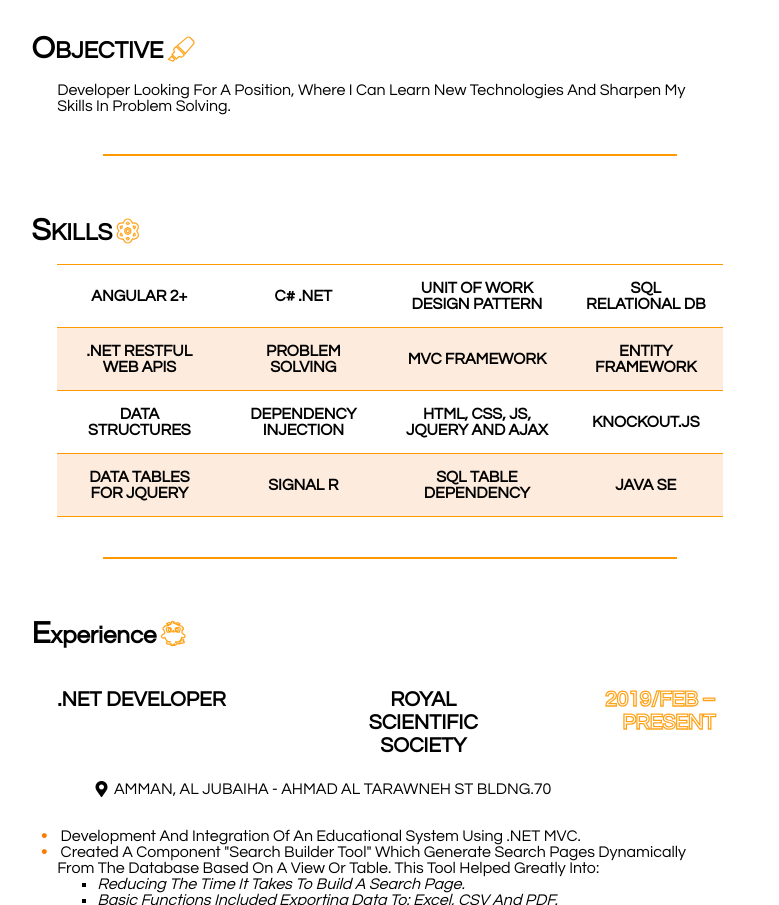
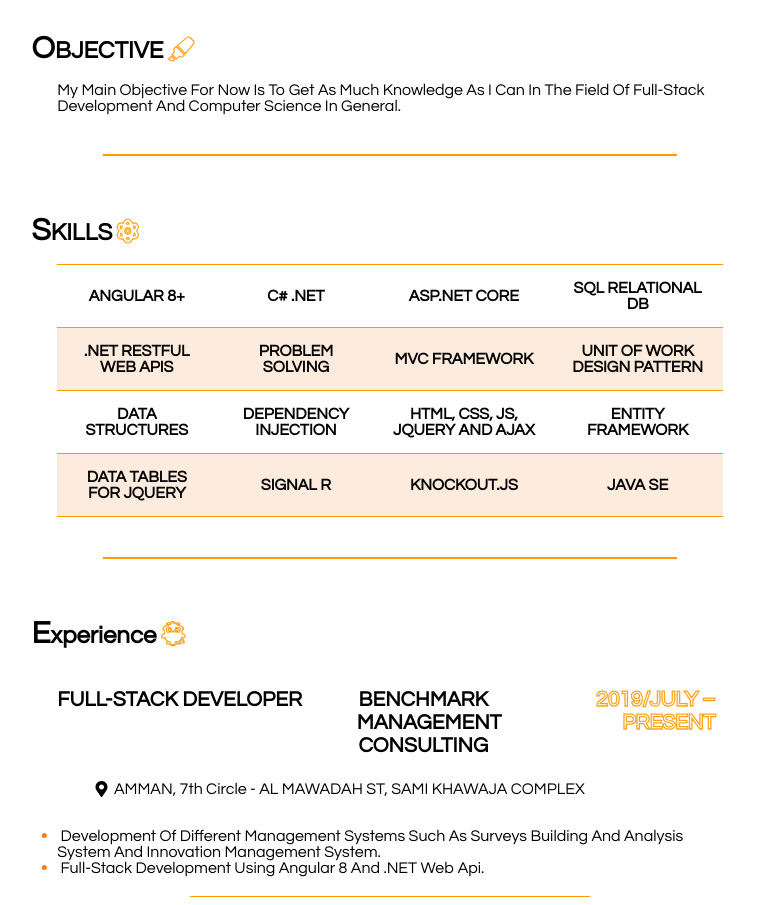
Before and after one commit to daglas4ever/cv, a plain HTML site: page index.html in a window 1280 px wide. Shown: the part 123-1028 px from the top of the page, without its empty margins (250-1029 px from the left). Drawn offline with Linux system fonts and the light colour scheme.

Commit message:
Updated Skills and experience
- Added ASP.net Core to Skills
- Removed SQL Table Dependency from Skills.
- Updated Current Experience ( Adding Benchmark and modifying RSS )
- Added PSUT to Education

```diff
--- a/index.html
+++ b/index.html
@@ -56,8 +56,8 @@
           <i class="fas fa-highlighter"></i>
         </h2>
         <div class="objective-describtion content-margin">
-          Developer looking for a position, where I can learn new technologies
-          and Sharpen my skills in problem solving.
+          My main objective for now is to get as much knowledge as i can in the
+          field of Full-Stack Development and Computer Science In General.
         </div>
       </div>
 
@@ -71,27 +71,27 @@
         <table class="skills-table content-margin">
           <tbody>
             <tr>
-              <td>Angular 2+</td>
+              <td>Angular 8+</td>
               <td>C# .Net</td>
-              <td>Unit of Work Design Pattern</td>
+              <td>ASP.Net Core</td>
               <td>SQL Relational DB</td>
             </tr>
             <tr>
               <td>.Net Restful Web APIs</td>
               <td>Problem Solving</td>
               <td>MVC Framework</td>
-              <td>Entity Framework</td>
+              <td>Unit of Work Design Pattern</td>
             </tr>
             <tr>
               <td>Data Structures</td>
               <td>Dependency Injection</td>
               <td>HTML, CSS, JS, jQuery and Ajax</td>
-              <td>Knockout.Js</td>
+              <td>Entity Framework</td>
             </tr>
             <tr>
               <td>Data tables for jQuery</td>
               <td>Signal R</td>
-              <td>SQL Table Dependency</td>
+              <td>Knockout.Js</td>
               <td>JAVA SE</td>
             </tr>
           </tbody>
@@ -108,9 +108,29 @@
         <ul class="content-margin">
           <li class="job">
             <div class="job-header">
+              <h3 class="title">FULL-STACK DEVELOPER</h3>
+              <h3 class="company">BENCHMARK MANAGEMENT CONSULTING</h3>
+              <h3 class="date-period">2019/JULY – PRESENT</h3>
+            </div>
+            <h5 class="address">
+              AMMAN, 7th Circle - AL MAWADAH ST, SAMI KHAWAJA COMPLEX
+            </h5>
+            <ul class="duties">
+              <li class="duty">
+                Development of different Management Systems such as Surveys
+                Building and Analysis System and Innovation Management System.
+              </li>
+              <li class="duty">
+                Full-Stack Development using Angular 8 and .NET Web Api.
+              </li>
+            </ul>
+          </li>
+          <div class="half-line"></div>
+          <li class="job">
+            <div class="job-header">
               <h3 class="title">.NET DEVELOPER</h3>
               <h3 class="company">ROYAL SCIENTIFIC SOCIETY</h3>
-              <h3 class="date-period">2019/FEB – PRESENT</h3>
+              <h3 class="date-period">2019/FEB – 2019/JUNE</h3>
             </div>
             <h5 class="address">
               AMMAN, AL JUBAIHA - AHMAD AL TARAWNEH ST BLDNG.70
@@ -124,7 +144,9 @@
                 Created a component "Search Builder Tool" Which Generate Search
                 Pages Dynamically from the Database Based on a View or Table.
                 This tool Helped greatly into:
-                <ul style="margin-left:40px;margin-right:40px;list-style: square;font-style: italic;">
+                <ul
+                  style="margin-left:40px;margin-right:40px;list-style: square;font-style: italic;"
+                >
                   <li>
                     Reducing the Time it takes to build a Search Page.
                   </li>
@@ -186,18 +208,21 @@
           <i class="fas fa-graduation-cap"></i>
         </h2>
         <ul class="content-margin">
-          <!-- <li>
+          <li>
             <div class="row">
-                        <h3 class="left">PRINCESS SUMAYA FOR TECHNOLOGY</h3>
+              <h3 class="left">PRINCESS SUMAYA UNIVERSITY FOR TECHNOLOGY</h3>
               <h5 class="right">MASTER COMPUTER SCIENCE</h5>
             </div>
             <div class="date-period">2019/FEB – PRESENT</div>
             <ul>
-                        <li>Researching Travel Salesman Problem With Different Optimization Algorithms such as Ant Colony and Convex Hull. </li>
+              <li>
+                Researching Travel Salesman Problem With Different Optimization
+                Algorithms such as Ant Colony and Convex Hull.
+              </li>
+              <li style="text-align:center"><sub>... Other Activities Incoming ...</sub></li>
             </ul>
-
           </li>
-                <div class="half-line"></div> -->
+          <div class="half-line"></div>
           <li>
             <div class="row">
               <h3 class="left">AL ZAYTOONAH UNIVERSITY OF JORDAN</h3>
@@ -226,7 +251,9 @@
               <dt>ARABIC</dt>
               <dd>Native Speaker</dd>
               <dt>ENGLISH</dt>
-              <dd>very good; passed Jordan national English exam with 84%</dd>
+              <dd>
+                very good; passed Jordanian National English exam with 84%
+              </dd>
             </dl>
           </li>
           <li></li>
```
Lines whose indentation alone changed are shown as unchanged.
